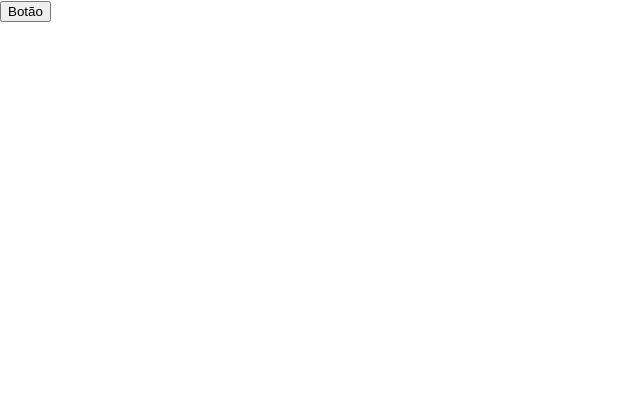
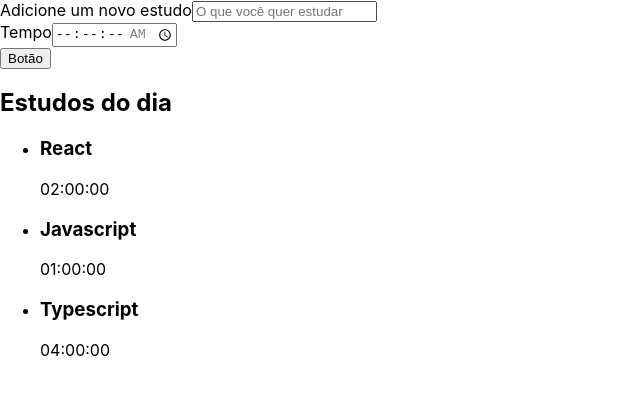
Before and after one commit to EdilsonTarcio/alura-studies, a React (Create React App) app: page / in a window 1280 px wide. Shown: the top 394 px of the page, without its empty margins (0-640 px from the left). Built offline with nearby package versions, Linux system fonts and the light colour scheme.

Commit message:
Componentização do formulário e criação de lista com map

```diff
--- a/src/App.tsx
+++ b/src/App.tsx
@@ -1,10 +1,12 @@
 import React from 'react';
-import Botao from './components/botao';
+import Formulario from './components/formulario';
+import Lista from './components/lista';
 
 function App() {
   return (
     <div className="App">
-       <Botao/>
+      <Formulario/>
+      <Lista/>
     </div>
   );
 }
--- /dev/null
+++ b/src/components/formulario/index.tsx
@@ -0,0 +1,40 @@
+import React from "react";
+import Botao from "../botao";
+
+class Formulario extends React.Component {
+    render() {
+        return (
+            <form>
+                <div>
+                    <label htmlFor="tarefa">
+                        Adicione um novo estudo
+                    </label>
+                    <input
+                        type="text"
+                        name="tarefa"
+                        id="tarefa"
+                        placeholder="O que você quer estudar"
+                        required
+                    />
+                </div>
+                <div>
+                <label htmlFor="tempo">
+                        Tempo
+                    </label>
+                    <input
+                        type="time"
+                        step="1"
+                        name="tempo"
+                        id="tempo"
+                        min="00:00:00"
+                        max="01:30:00"
+                        required
+                    />
+                </div>
+                <Botao />
+            </form>
+        )
+    }
+}
+
+export default Formulario;
--- /dev/null
+++ b/src/components/lista/index.tsx
@@ -0,0 +1,29 @@
+import React from "react";
+
+function Lista() {
+    const tarefas = [{
+        tarefa: 'React',
+        tempo: '02:00:00'
+    }, {
+        tarefa: 'Javascript',
+        tempo: '01:00:00'
+    },{
+        tarefa: 'Typescript',
+        tempo: '04:00:00'
+    }]
+    return (
+        <aside>
+            <h2> Estudos do dia </h2>
+            <ul>
+                {tarefas.map((item, index) => (
+                    <li key={index}>
+                        <h3>{item.tarefa}</h3>
+                        <span>{item.tempo}</span>
+                    </li>
+                ))}
+            </ul>
+        </aside>
+    )
+}
+
+export default Lista;
```
Also changed, not shown: 1 other file (tests, documents, lock files or other folders).
